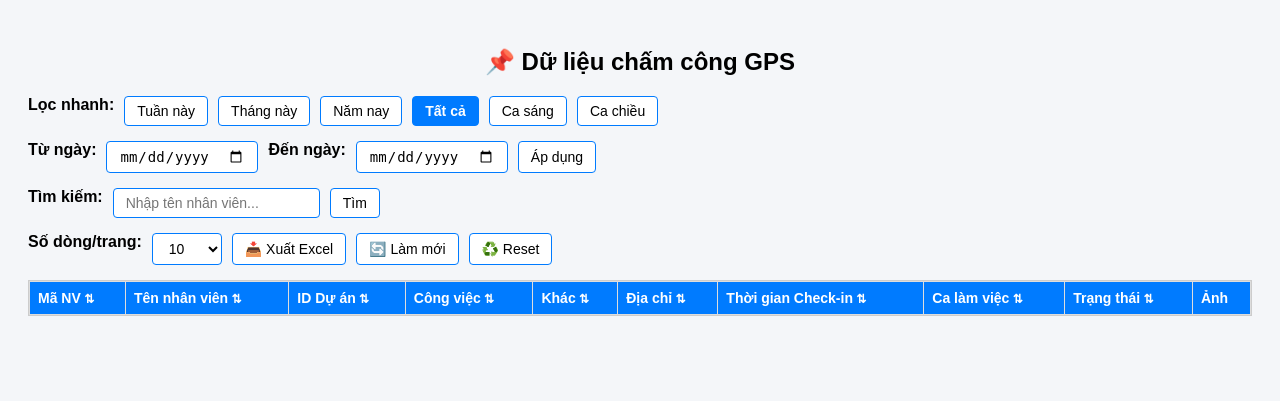
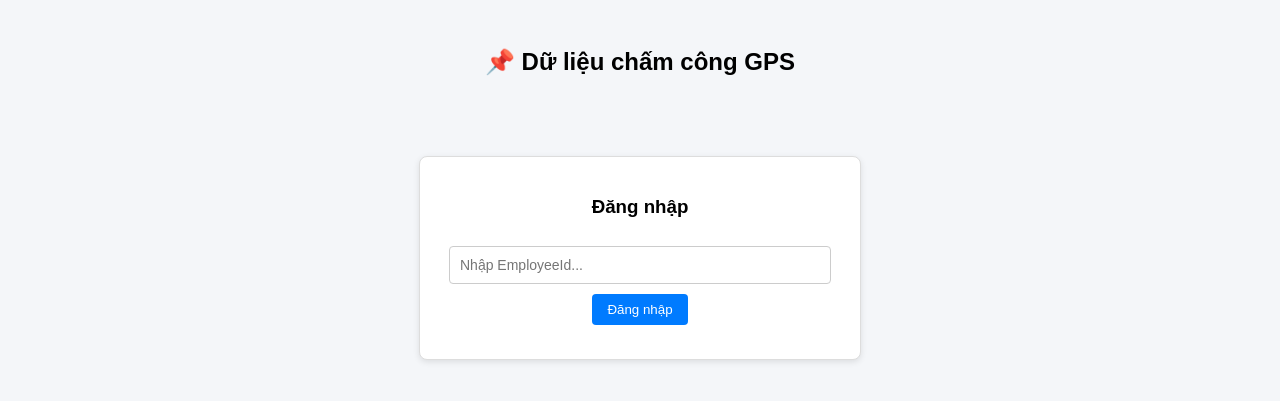
Before and after one commit to Vinbobo/read_gps_data, a Flask app: template templates/index.html in a window 1280 px wide. Shown: the top 401 px of the page. Run offline with Flask 3, Linux system fonts and the light colour scheme; the template is opened without the code that fills it, so the values that code supplies are empty.

Commit message:
Update index.html

```diff
--- a/templates/index.html
+++ b/templates/index.html
@@ -7,6 +7,21 @@
   <style>
     body { font-family: Arial, sans-serif; background: #f4f6f9; padding: 20px; }
     h2 { text-align: center; margin-bottom: 20px; }
+
+    .login-box {
+      max-width: 400px; margin: 80px auto; padding: 20px;
+      background: #fff; border: 1px solid #ddd; border-radius: 8px;
+      box-shadow: 0 2px 6px rgba(0,0,0,0.1); text-align: center;
+    }
+    .login-box input {
+      width: 90%; padding: 10px; margin: 10px 0;
+      border: 1px solid #ccc; border-radius: 4px; font-size: 14px;
+    }
+    .login-box button {
+      padding: 8px 15px; background: #007bff; color: #fff;
+      border: none; border-radius: 4px; cursor: pointer;
+    }
+    .login-box button:hover { background: #0056b3; }
 
     .controls { display: flex; flex-wrap: wrap; gap: 10px; margin-bottom: 15px; }
     .controls input, .controls select, .controls button {
@@ -38,11 +53,23 @@
     .pagination button { margin: 0 2px; padding: 5px 10px; }
 
     @keyframes fadeIn { from { opacity: 0; } to { opacity: 1; } }
+    #mainContent { display: none; }
   </style>
 </head>
 <body>
   <h2>📌 Dữ liệu chấm công GPS</h2>
 
+  <!-- Form đăng nhập -->
+  <div id="loginBox" class="login-box">
+    <h3>Đăng nhập</h3>
+    <input type="text" id="empIdInput" placeholder="Nhập EmployeeId...">
+    <br>
+    <button onclick="login()">Đăng nhập</button>
+    <p id="loginMessage" style="color:red; font-size:14px;"></p>
+  </div>
+
+  <!-- Nội dung chính -->
+  <div id="mainContent">
     <!-- Bộ lọc nhanh -->
     <div class="controls">
       <label><b>Lọc nhanh:</b></label>
@@ -106,19 +133,42 @@
     </div>
 
     <div class="pagination" id="pagination"></div>
+  </div>
 
   <script>
     let currentFilter = "all", currentStartDate = "", currentEndDate = "", currentSearch = "";
     let rawData = [], currentSort = { column: null, order: null };
     let currentPage = 1, rowsPerPage = 10, shiftFilter = null;
+    let currentEmpId = null;
 
     function setActiveButton(btn) {
       document.querySelectorAll(".controls button").forEach(b => b.classList.remove("active"));
       if (btn) btn.classList.add("active");
     }
 
+    async function login() {
+      const empId = document.getElementById("empIdInput").value.trim();
+      if (!empId) {
+        document.getElementById("loginMessage").innerText = "Vui lòng nhập EmployeeId!";
+        return;
+      }
+
+      const res = await fetch(`/login?empId=${empId}`);
+      const data = await res.json();
+
+      if (data.success) {
+        currentEmpId = empId;
+        sessionStorage.setItem("EmployeeId", empId);
+        document.getElementById("loginBox").style.display = "none";
+        document.getElementById("mainContent").style.display = "block";
+        loadData();
+      } else {
+        document.getElementById("loginMessage").innerText = data.message;
+      }
+    }
+
     async function loadData() {
-      let url = `/api/attendances?filter=${currentFilter}`;
+      let url = `/api/attendances?filter=${currentFilter}&empId=${currentEmpId}`;
       if (currentStartDate && currentEndDate) url += `&startDate=${currentStartDate}&endDate=${currentEndDate}`;
       if (currentSearch) url += `&search=${encodeURIComponent(currentSearch)}`;
       if (shiftFilter) url += `&shift=${shiftFilter}`;
@@ -213,7 +263,7 @@
     function changeRowsPerPage() { rowsPerPage = parseInt(document.getElementById("rowsPerPage").value); currentPage = 1; renderTable(); }
 
     function exportExcel() {
-      let url = `/api/export-excel?filter=${currentFilter}`;
+      let url = `/api/export-excel?filter=${currentFilter}&empId=${currentEmpId}`;
       if (currentStartDate && currentEndDate) url += `&startDate=${currentStartDate}&endDate=${currentEndDate}`;
       if (currentSearch) url += `&search=${encodeURIComponent(currentSearch)}`;
       if (shiftFilter) url += `&shift=${shiftFilter}`;
@@ -225,7 +275,7 @@
       currentSort = { column: null, order: null }; currentPage = 1; rowsPerPage = 10;
       document.getElementById("startDate").value = ""; document.getElementById("endDate").value = "";
       document.getElementById("searchBox").value = ""; document.getElementById("rowsPerPage").value = "10";
-      setActiveButton(document.querySelector("button[onclick*='all']")); // active lại nút Tất cả
+      setActiveButton(document.querySelector("button[onclick*='all']"));
       loadData();
     }
 
@@ -234,7 +284,16 @@
       setActiveButton(btn); loadData();
     }
 
+    // Nếu đã có sessionStorage → tự login
+    window.onload = () => {
+      const savedId = sessionStorage.getItem("EmployeeId");
+      if (savedId) {
+        currentEmpId = savedId;
+        document.getElementById("loginBox").style.display = "none";
+        document.getElementById("mainContent").style.display = "block";
         loadData();
+      }
+    };
   </script>
 </body>
 </html>
```
Lines whose indentation alone changed are shown as unchanged.
